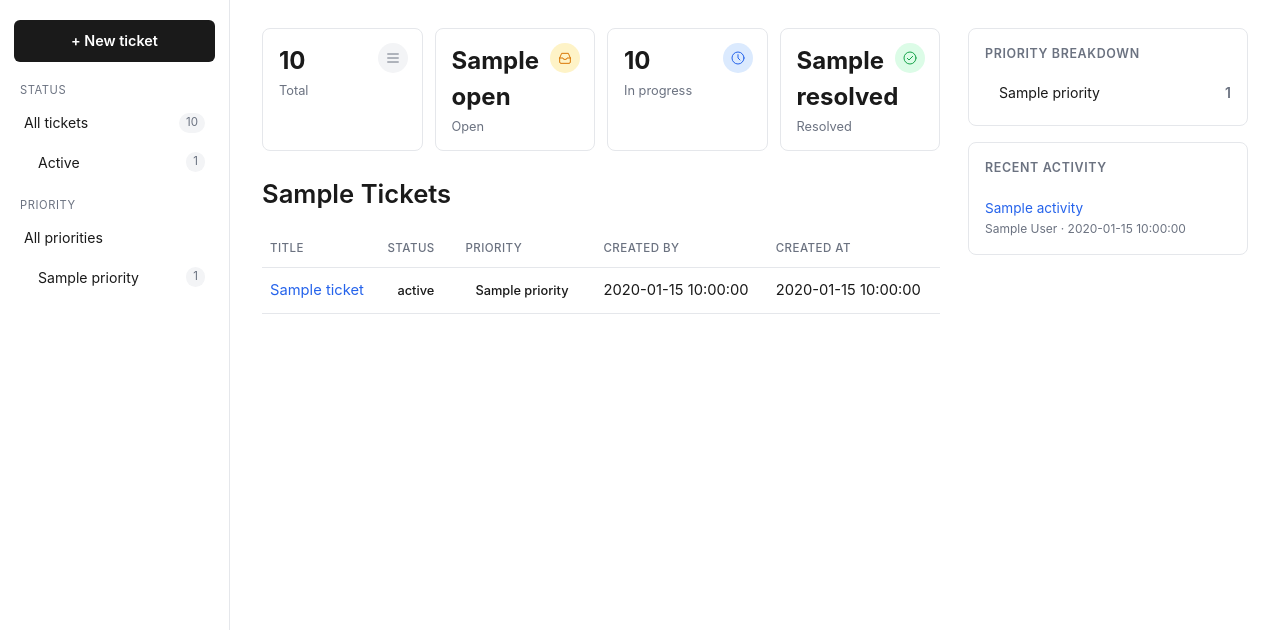
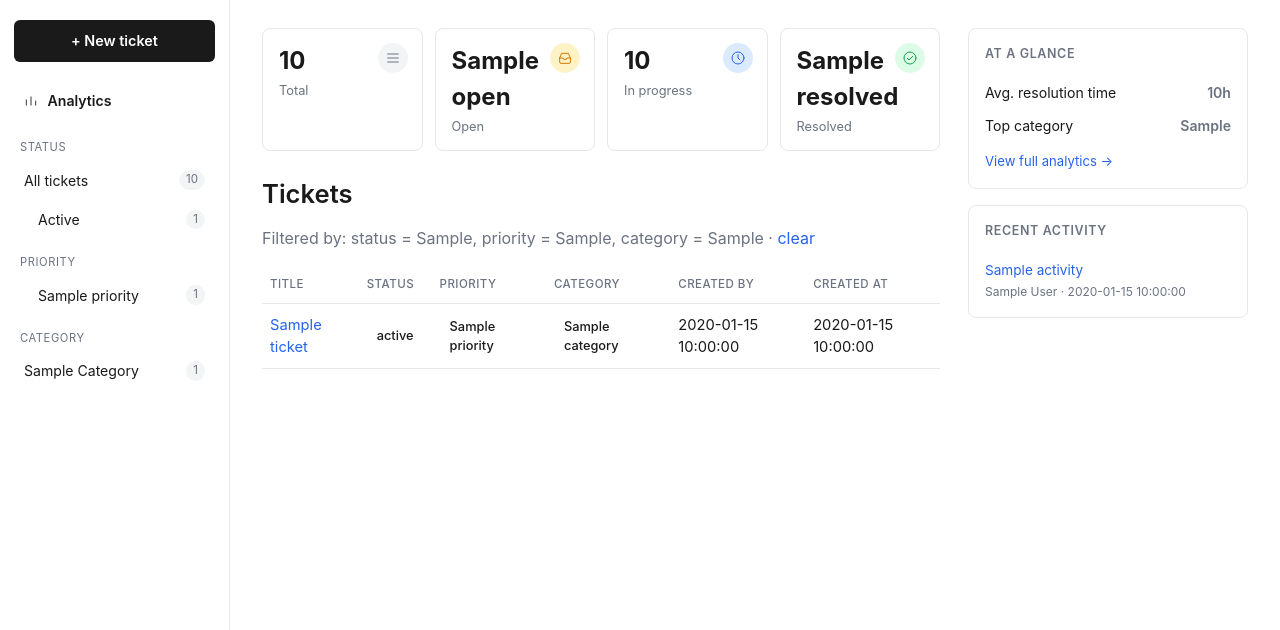
Before and after one commit to maraprikkripa/databricks-lakebase-ticket-app, a Flask app: template templates/index.html in a window 1280 px wide. Shown: the part 56-686 px from the top of the page. Run offline with Flask 3, Linux system fonts and the light colour scheme; the template is opened without the code that fills it: most values are stand-ins (such as "Sample title", 1, 10 or a date in 2020); parts of the project's set-up code (start-up, migrations or seed data) failed here and were passed over.

Commit message:
Add category/environment/resolution tracking, Analytics page with charts, remove duplicate right panel

```diff
--- a/app.py
+++ b/app.py
@@ -10,6 +10,7 @@ Deploy as a Databricks App using app.yaml.
 
 import logging
 import os
+from datetime import datetime, timedelta
 
 from flask import Flask, jsonify, render_template, request, redirect, url_for
 
@@ -24,6 +25,15 @@ _w = WorkspaceClient()
 
 VALID_STATUSES = ("open", "in_progress", "resolved")
 VALID_PRIORITIES = ("low", "medium", "high")
+VALID_CATEGORIES = (
+    "pipeline_failure",
+    "data_quality",
+    "access_request",
+    "schema_change",
+    "performance",
+    "other",
+)
+VALID_ENVIRONMENTS = ("dev", "staging", "production")
 
 
 def ensure_tables():
@@ -52,6 +62,22 @@ def ensure_tables():
         )
     except Exception:
         logger.warning("Could not add priority column - continuing without it", exc_info=True)
+    try:
+        lakebase.run_write(
+            "ALTER TABLE tickets ADD COLUMN IF NOT EXISTS category TEXT NOT NULL DEFAULT 'other'"
+        )
+    except Exception:
+        logger.warning("Could not add category column - continuing without it", exc_info=True)
+    try:
+        lakebase.run_write(
+            "ALTER TABLE tickets ADD COLUMN IF NOT EXISTS environment TEXT NOT NULL DEFAULT 'production'"
+        )
+    except Exception:
+        logger.warning("Could not add environment column - continuing without it", exc_info=True)
+    try:
+        lakebase.run_write("ALTER TABLE tickets ADD COLUMN IF NOT EXISTS resolved_at TIMESTAMPTZ")
+    except Exception:
+        logger.warning("Could not add resolved_at column - continuing without it", exc_info=True)
     lakebase.run_write(
         """
         CREATE TABLE IF NOT EXISTS ticket_messages (
@@ -103,6 +129,15 @@ def get_priority_counts():
     return counts
 
 
+def get_category_counts():
+    """Return ticket counts per category, for the sidebar and analytics chart."""
+    rows = lakebase.run_query("SELECT category, COUNT(*) AS n FROM tickets GROUP BY category")
+    counts = {c: 0 for c in VALID_CATEGORIES}
+    for r in rows:
+        counts[r["category"]] = r["n"]
+    return counts
+
+
 def get_recent_activity(limit=5):
     """Return the most recent messages across all tickets, for the right panel."""
     return lakebase.run_query(
@@ -115,20 +150,63 @@ def get_recent_activity(limit=5):
     )
 
 
+def get_avg_resolution_hours():
+    """Average time from creation to resolution, in hours, across resolved tickets."""
+    rows = lakebase.run_query(
+        "SELECT AVG(EXTRACT(EPOCH FROM (resolved_at - created_at)) / 3600) AS avg_hours "
+        "FROM tickets WHERE resolved_at IS NOT NULL"
+    )
+    avg_hours = rows[0]["avg_hours"] if rows else None
+    return round(float(avg_hours), 1) if avg_hours is not None else None
+
+
+def get_top_category():
+    """Category with the most tickets, for the 'at a glance' panel."""
+    counts = get_category_counts()
+    if not any(counts.values()):
+        return None
+    top = max(counts, key=counts.get)
+    return top.replace("_", " ").title()
+
+
+def get_tickets_per_day(days=14):
+    """Daily ticket counts for the last N days, as (labels, values) for a line chart."""
+    # `days` is always an internal constant, never user input - safe to inline.
+    rows = lakebase.run_query(
+        f"SELECT date_trunc('day', created_at) AS day, COUNT(*) AS n "
+        f"FROM tickets WHERE created_at >= now() - interval '{days} days' "
+        f"GROUP BY day ORDER BY day"
+    )
+    counts_by_day = {r["day"].date(): r["n"] for r in rows}
+
+    today = datetime.utcnow().date()
+    labels, values = [], []
+    for i in range(days - 1, -1, -1):
+        day = today - timedelta(days=i)
+        labels.append(day.strftime("%b %d"))
+        values.append(counts_by_day.get(day, 0))
+    return labels, values
+
+
 def common_context():
     """Shared context every page needs for the sidebar and right panel."""
     return {
         "statuses": VALID_STATUSES,
         "priorities": VALID_PRIORITIES,
+        "categories": VALID_CATEGORIES,
+        "environments": VALID_ENVIRONMENTS,
         "counts": get_status_counts(),
         "priority_counts": get_priority_counts(),
+        "category_counts": get_category_counts(),
         "recent_activity": get_recent_activity(),
+        "avg_resolution_hours": get_avg_resolution_hours(),
+        "top_category": get_top_category(),
     }
 
 
 @app.route("/")
 def index():
-    """List tickets, optionally filtered by status and/or priority."""
+    """List tickets, optionally filtered by status, priority, and/or category."""
     status_filter = request.args.get("status")
     if status_filter not in VALID_STATUSES:
         status_filter = None
@@ -136,6 +214,10 @@ def index():
     priority_filter = request.args.get("priority")
     if priority_filter not in VALID_PRIORITIES:
         priority_filter = None
+
+    category_filter = request.args.get("category")
+    if category_filter not in VALID_CATEGORIES:
+        category_filter = None
 
     where_clauses = []
     params = []
@@ -145,10 +227,13 @@ def index():
     if priority_filter:
         where_clauses.append("priority = %s")
         params.append(priority_filter)
+    if category_filter:
+        where_clauses.append("category = %s")
+        params.append(category_filter)
     where_sql = f"WHERE {' AND '.join(where_clauses)}" if where_clauses else ""
 
     tickets = lakebase.run_query(
-        f"SELECT ticket_id, title, status, priority, created_by, created_at "
+        f"SELECT ticket_id, title, status, priority, category, created_by, created_at "
         f"FROM tickets {where_sql} ORDER BY created_at DESC",
         tuple(params) if params else None,
     )
@@ -158,6 +243,7 @@ def index():
         tickets=tickets,
         current_view=status_filter or "all",
         current_priority=priority_filter or "all",
+        current_category=category_filter or "all",
         **common_context(),
     )
 
@@ -169,7 +255,28 @@ def new_ticket_form():
         "new_ticket.html",
         current_view=None,
         current_priority=None,
+        current_category=None,
         **common_context(),
+    )
+
+
+@app.route("/analytics")
+def analytics():
+    """Charts: tickets over time, by category, by priority, avg resolution time."""
+    chart_labels, chart_values = get_tickets_per_day()
+    ctx = common_context()
+    return render_template(
+        "analytics.html",
+        current_view=None,
+        current_priority=None,
+        current_category=None,
+        chart_labels=chart_labels,
+        chart_values=chart_values,
+        category_labels=[c.replace("_", " ").title() for c in VALID_CATEGORIES],
+        category_values=[ctx["category_counts"][c] for c in VALID_CATEGORIES],
+        priority_labels=[p.capitalize() for p in VALID_PRIORITIES],
+        priority_values=[ctx["priority_counts"][p] for p in VALID_PRIORITIES],
+        **ctx,
     )
 
 
@@ -177,7 +284,8 @@ def new_ticket_form():
 def view_ticket(ticket_id):
     """View a single ticket and its messages."""
     tickets = lakebase.run_query(
-        "SELECT ticket_id, title, description, status, priority, created_by, created_at "
+        "SELECT ticket_id, title, description, status, priority, category, "
+        "       environment, created_by, created_at, resolved_at "
         "FROM tickets WHERE ticket_id = %s",
         (ticket_id,),
     )
@@ -195,6 +303,7 @@ def view_ticket(ticket_id):
         messages=messages,
         current_view=None,
         current_priority=None,
+        current_category=None,
         **common_context(),
     )
 
@@ -208,6 +317,12 @@ def create_ticket():
     priority = request.form.get("priority", "medium")
     if priority not in VALID_PRIORITIES:
         priority = "medium"
+    category = request.form.get("category", "other")
+    if category not in VALID_CATEGORIES:
+        category = "other"
+    environment = request.form.get("environment", "production")
+    if environment not in VALID_ENVIRONMENTS:
+        environment = "production"
 
     if not title:
         return "Title is required", 400
@@ -217,9 +332,10 @@ def create_ticket():
     with lakebase.get_connection() as conn:
         with conn.cursor() as cur:
             cur.execute(
-                "INSERT INTO tickets (title, description, status, priority, created_by) "
-                "VALUES (%s, %s, %s, %s, %s) RETURNING ticket_id",
-                (title, description or None, "open", priority, email),
+                "INSERT INTO tickets "
+                "(title, description, status, priority, category, environment, created_by) "
+                "VALUES (%s, %s, %s, %s, %s, %s, %s) RETURNING ticket_id",
+                (title, description or None, "open", priority, category, environment, email),
             )
             new_id = cur.fetchone()["ticket_id"]
             conn.commit()
@@ -254,14 +370,30 @@ def add_message(ticket_id):
 
 @app.route("/tickets/<int:ticket_id>/status", methods=["POST"])
 def update_status(ticket_id):
-    """Update a ticket's status."""
+    """Update a ticket's status. Stamps/clears resolved_at to track resolution time."""
     status = request.form.get("status", "")
     if status not in VALID_STATUSES:
         return f"Invalid status: {status}", 400
 
     lakebase.run_write(
-        "UPDATE tickets SET status = %s WHERE ticket_id = %s",
-        (status, ticket_id),
+        "UPDATE tickets SET status = %s, "
+        "resolved_at = CASE WHEN %s = 'resolved' THEN now() ELSE NULL END "
+        "WHERE ticket_id = %s",
+        (status, status, ticket_id),
+    )
+    return redirect(url_for("view_ticket", ticket_id=ticket_id))
+
+
+@app.route("/tickets/<int:ticket_id>/category", methods=["POST"])
+def update_category(ticket_id):
+    """Update a ticket's category."""
+    category = request.form.get("category", "")
+    if category not in VALID_CATEGORIES:
+        return f"Invalid category: {category}", 400
+
+    lakebase.run_write(
+        "UPDATE tickets SET category = %s WHERE ticket_id = %s",
+        (category, ticket_id),
     )
     return redirect(url_for("view_ticket", ticket_id=ticket_id))
 
--- a/static/style.css
+++ b/static/style.css
@@ -75,6 +75,9 @@ a:hover { text-decoration: underline; }
 }
 .new-ticket-btn:hover { opacity: 0.85; }
 
+.analytics-link { margin-bottom: 20px; font-weight: 600; }
+.analytics-link svg { width: 14px; height: 14px; margin-right: 6px; vertical-align: -2px; }
+
 .nav-label {
     font-size: 0.7rem;
     text-transform: uppercase;
@@ -145,6 +148,8 @@ a:hover { text-decoration: underline; }
 .bar-label { display: flex; align-items: center; }
 .bar-count { color: var(--muted); font-weight: 600; }
 
+.panel-link { display: block; margin-top: 10px; font-size: 0.82rem; }
+
 .activity-item {
     padding: 8px 0;
     border-bottom: 1px solid var(--border);
--- a/templates/base.html
+++ b/templates/base.html
@@ -12,6 +12,13 @@
     <div class="layout">
         <nav class="sidebar">
             <a class="new-ticket-btn" href="{{ url_for('new_ticket_form') }}">+ New ticket</a>
+
+            <a href="{{ url_for('analytics') }}" class="nav-link analytics-link {% if request.endpoint == 'analytics' %}active{% endif %}">
+                <span>
+                    <svg viewBox="0 0 24 24" fill="none" stroke="currentColor" stroke-width="1.5" stroke-linecap="round" stroke-linejoin="round"><path d="M4 19V10M12 19V5M20 19v-7"/></svg>
+                    Analytics
+                </span>
+            </a>
 
             <div class="nav-label">Status</div>
             <div class="nav-section">
@@ -29,13 +36,20 @@
 
             <div class="nav-label">Priority</div>
             <div class="nav-section">
-                <a href="{{ url_for('index') }}" class="nav-link {% if current_priority == 'all' %}active{% endif %}">
-                    <span>All priorities</span>
-                </a>
                 {% for p in priorities %}
                 <a href="{{ url_for('index', priority=p) }}" class="nav-link {% if current_priority == p %}active{% endif %}">
                     <span><span class="dot dot-priority-{{ p }}"></span>{{ p | capitalize }}</span>
                     <span class="count">{{ priority_counts[p] }}</span>
+                </a>
+                {% endfor %}
+            </div>
+
+            <div class="nav-label">Category</div>
+            <div class="nav-section">
+                {% for c in categories %}
+                <a href="{{ url_for('index', category=c) }}" class="nav-link {% if current_category == c %}active{% endif %}">
+                    <span>{{ c.replace('_', ' ') | title }}</span>
+                    <span class="count">{{ category_counts[c] }}</span>
                 </a>
                 {% endfor %}
             </div>
@@ -48,13 +62,18 @@
                 </div>
                 <aside class="side-col">
                     <div class="panel">
-                        <h3>Priority breakdown</h3>
-                        {% for p in priorities %}
+                        <h3>At a glance</h3>
                         <div class="bar-row">
-                            <span class="bar-label"><span class="dot dot-priority-{{ p }}"></span>{{ p | capitalize }}</span>
-                            <span class="bar-count">{{ priority_counts[p] }}</span>
+                            <span class="bar-label">Avg. resolution time</span>
+                            <span class="bar-count">
+                                {% if avg_resolution_hours is not none %}{{ avg_resolution_hours }}h{% else %}&mdash;{% endif %}
+                            </span>
                         </div>
-                        {% endfor %}
+                        <div class="bar-row">
+                            <span class="bar-label">Top category</span>
+                            <span class="bar-count">{{ top_category or "—" }}</span>
+                        </div>
+                        <a class="panel-link" href="{{ url_for('analytics') }}">View full analytics &rarr;</a>
                     </div>
 
                     <div class="panel">
--- a/templates/index.html
+++ b/templates/index.html
@@ -33,13 +33,20 @@
     </div>
 </div>
 
-<h1>
-    {% if current_view == 'all' %}All Tickets{% else %}{{ current_view.replace('_', ' ') | capitalize }} Tickets{% endif %}
-</h1>
+<h1>Tickets</h1>
+{% if current_view != 'all' or current_priority != 'all' or current_category != 'all' %}
+<p class="description">
+    Filtered by:
+    {%- if current_view != 'all' %} status = {{ current_view }}{% endif -%}
+    {%- if current_priority != 'all' %}, priority = {{ current_priority }}{% endif -%}
+    {%- if current_category != 'all' %}, category = {{ current_category.replace('_', ' ') }}{% endif -%}
+    &nbsp;&middot;&nbsp;<a href="{{ url_for('index') }}">clear</a>
+</p>
+{% endif %}
 
 <table>
     <thead>
-        <tr><th>Title</th><th>Status</th><th>Priority</th><th>Created By</th><th>Created At</th></tr>
+        <tr><th>Title</th><th>Status</th><th>Priority</th><th>Category</th><th>Created By</th><th>Created At</th></tr>
     </thead>
     <tbody>
         {% for t in tickets %}
@@ -47,11 +54,12 @@
             <td><a href="{{ url_for('view_ticket', ticket_id=t.ticket_id) }}">{{ t.title }}</a></td>
             <td><span class="badge badge-{{ t.status }}">{{ t.status }}</span></td>
             <td><span class="badge badge-priority-{{ t.priority }}">{{ t.priority }}</span></td>
+            <td><span class="badge badge-category-{{ t.category }}">{{ t.category.replace('_', ' ') }}</span></td>
             <td>{{ t.created_by }}</td>
             <td>{{ t.created_at }}</td>
         </tr>
         {% else %}
-        <tr><td colspan="5">No tickets found.</td></tr>
+        <tr><td colspan="6">No tickets found.</td></tr>
         {% endfor %}
     </tbody>
 </table>
```
Also changed, not shown: other parts of static/style.css (+42 -0 lines), templates/analytics.html (added, +99 -0 lines), templates/new_ticket.html (+20 -0 lines), templates/ticket.html (+19 -1 lines).
